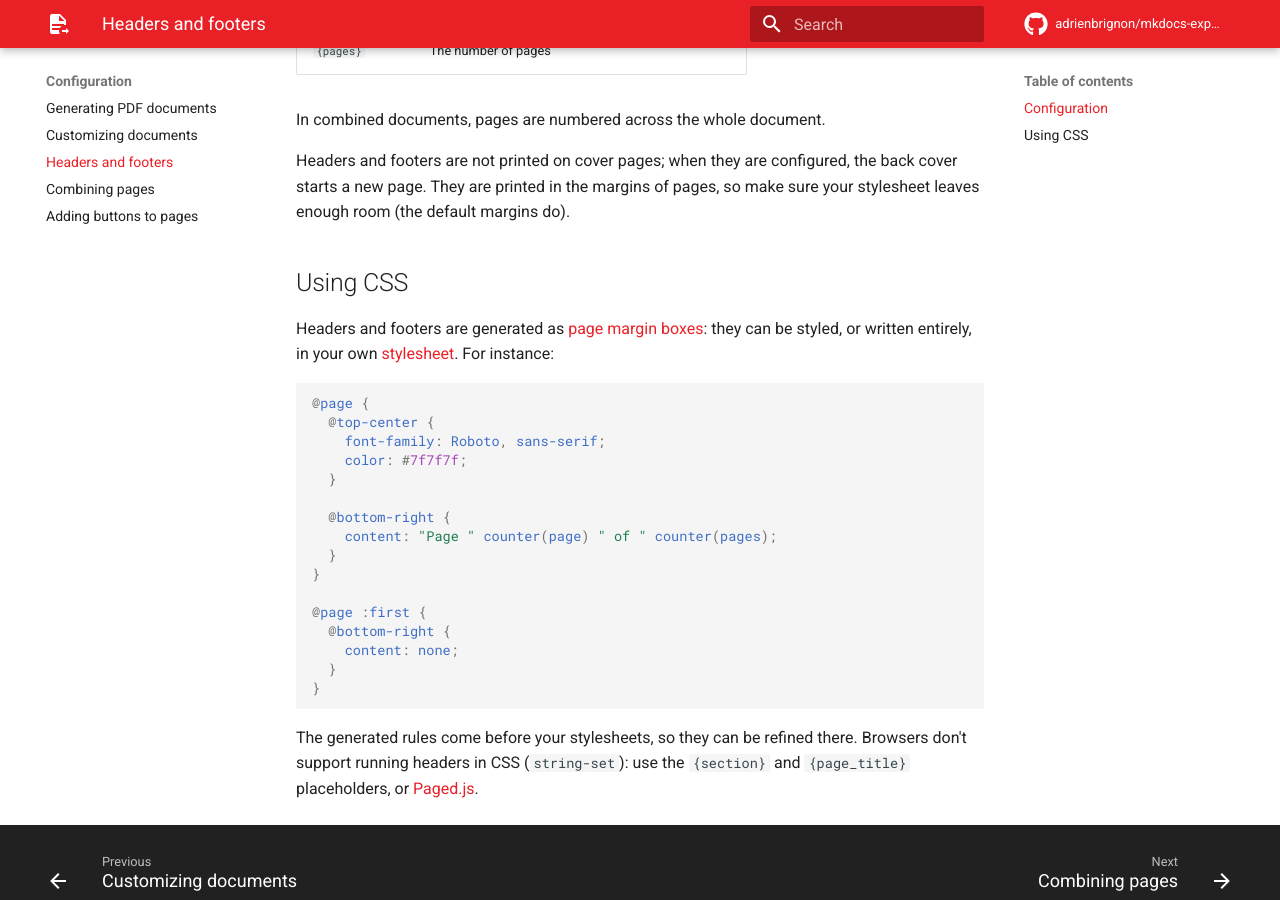
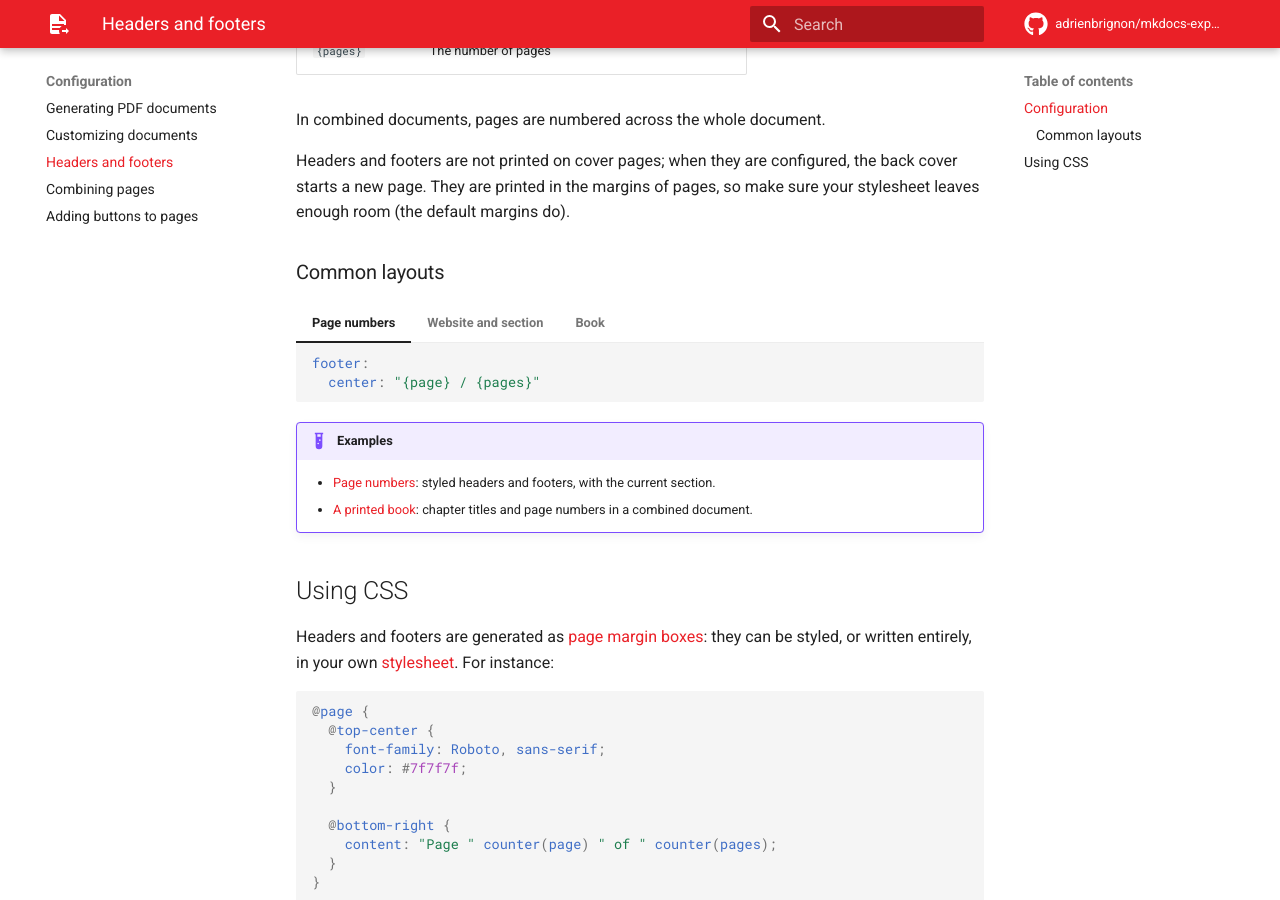
Before and after one commit to adrienbrignon/mkdocs-exporter, an MkDocs documentation site: the page built from docs/configuration/headers-and-footers.md, in a window 1280 px wide and 900 px high, scrolled down 788 px. Built offline with MkDocs 1.6.1 and Material for MkDocs 9.7.7, drawn with Linux system fonts in a browser that asks for light colours; plug-ins that fetch from the network failed and are left out; comment, search, counter and statistics services are not loaded.

Commit message:
docs: feature examples in the configuration guides
- Cover pages: the Field Guide's templates, with previews, and a table of
  the variables templates receive.
- Combining pages: a table of cover modes, and a table of contents
  template (an example project, with a preview).
- Headers and footers: common layouts.
- Customizing documents: page sizes and landscape pages.
- Buttons: the dynamic button opens an issue about the page (it was a
  search labelled "Download as PDF"), and its module has to be importable.
- Front matter: a reference of the keys the plugin reads.
- Getting started: links to the examples, with previews.

Co-Authored-By: Claude Opus 5.5 <noreply@anthropic.com>

````diff
--- a/docs/configuration/headers-and-footers.md
+++ b/docs/configuration/headers-and-footers.md
@@ -32,6 +32,47 @@ In combined documents, pages are numbered across the whole document.
 Headers and footers are not printed on cover pages; when they are configured, the back cover starts a new page.
 They are printed in the margins of pages, so make sure your stylesheet leaves enough room (the default margins do).
 
+### Common layouts
+
+=== "Page numbers"
+
+    ```yaml
+    footer:
+      center: "{page} / {pages}"
+    ```
+
+=== "Website and section"
+
+    ```yaml
+    header:
+      left: "{site_name}"
+      right: "{section}"
+    footer:
+      right: "Page {page} of {pages}"
+    ```
+
+    <div class="previews" markdown>
+
+    [![A page with the website's name, its section and page numbers](../assets/images/examples/page-numbers-1.webp)](../assets/images/examples/page-numbers-1.webp)
+
+    </div>
+
+=== "Book"
+
+    ```yaml
+    header:
+      center: "{page_title}"
+    footer:
+      center: "{page}"
+    ```
+
+    In a [combined document](combining-pages.md), `{page_title}` is the title of the current page (the chapter), and `{page}` counts the pages of the whole document.
+
+!!! example "Examples"
+
+    - [Page numbers](../examples/page-numbers.md): styled headers and footers, with the current section.
+    - [A printed book](../examples/book.md): chapter titles and page numbers in a combined document.
+
 ## Using CSS
 
 Headers and footers are generated as [page margin boxes](https://www.w3.org/TR/css-page-3/#margin-boxes): they can be styled, or written entirely, in your own [stylesheet](customizing-documents.md#stylesheets). For instance:
````
Also changed, not shown: docs/configuration/adding-buttons-to-pages.md (+25 -21 lines), docs/configuration/combining-pages.md (+46 -7 lines), docs/configuration/customizing-documents.md (+36 -0 lines), docs/configuration/generating-pdf-documents.md (+26 -36 lines), docs/getting-started.md (+11 -1 lines), docs/reference/front-matter.md (added, +30 -0 lines), docs/reference/.pages (added).
